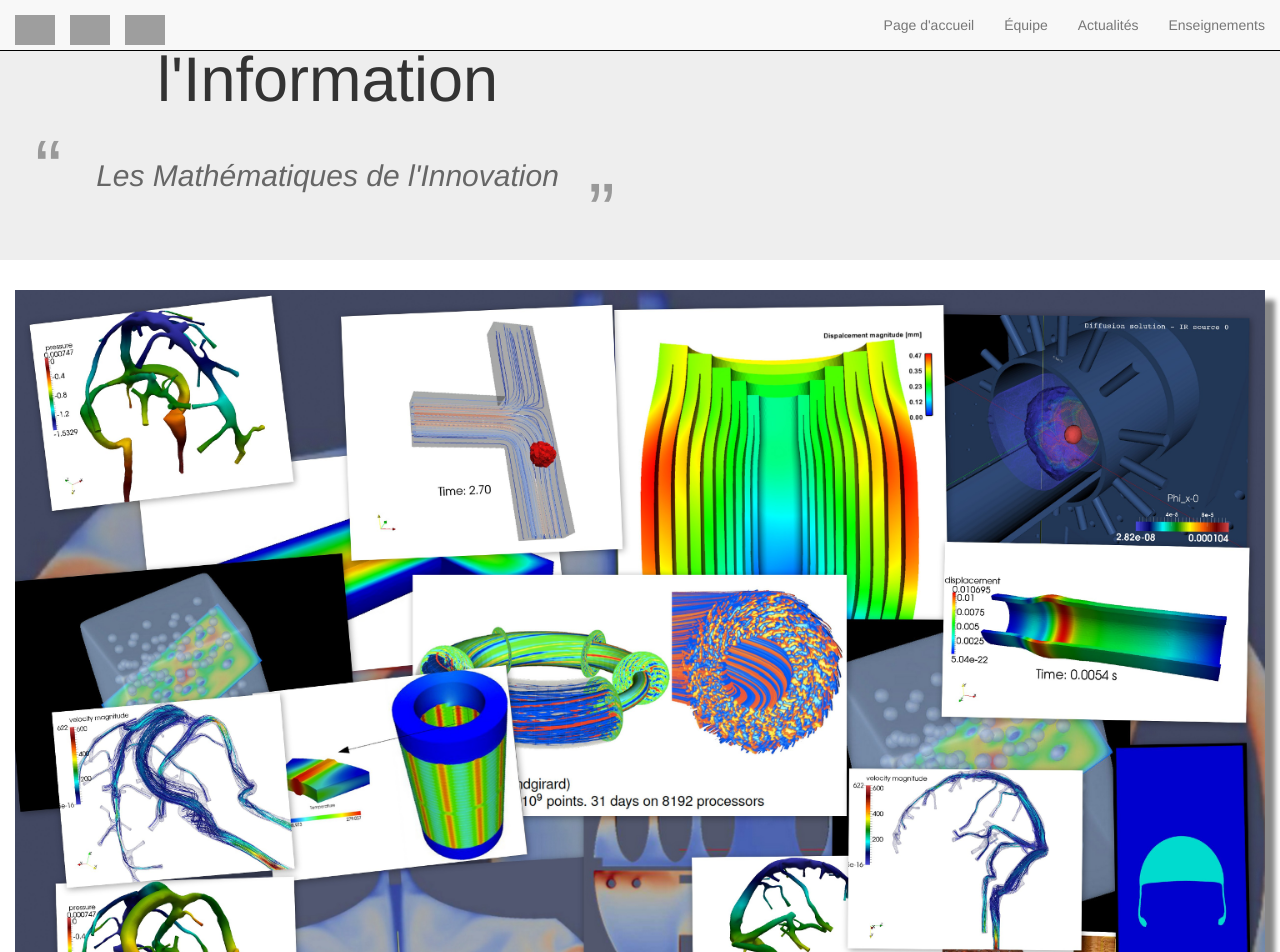
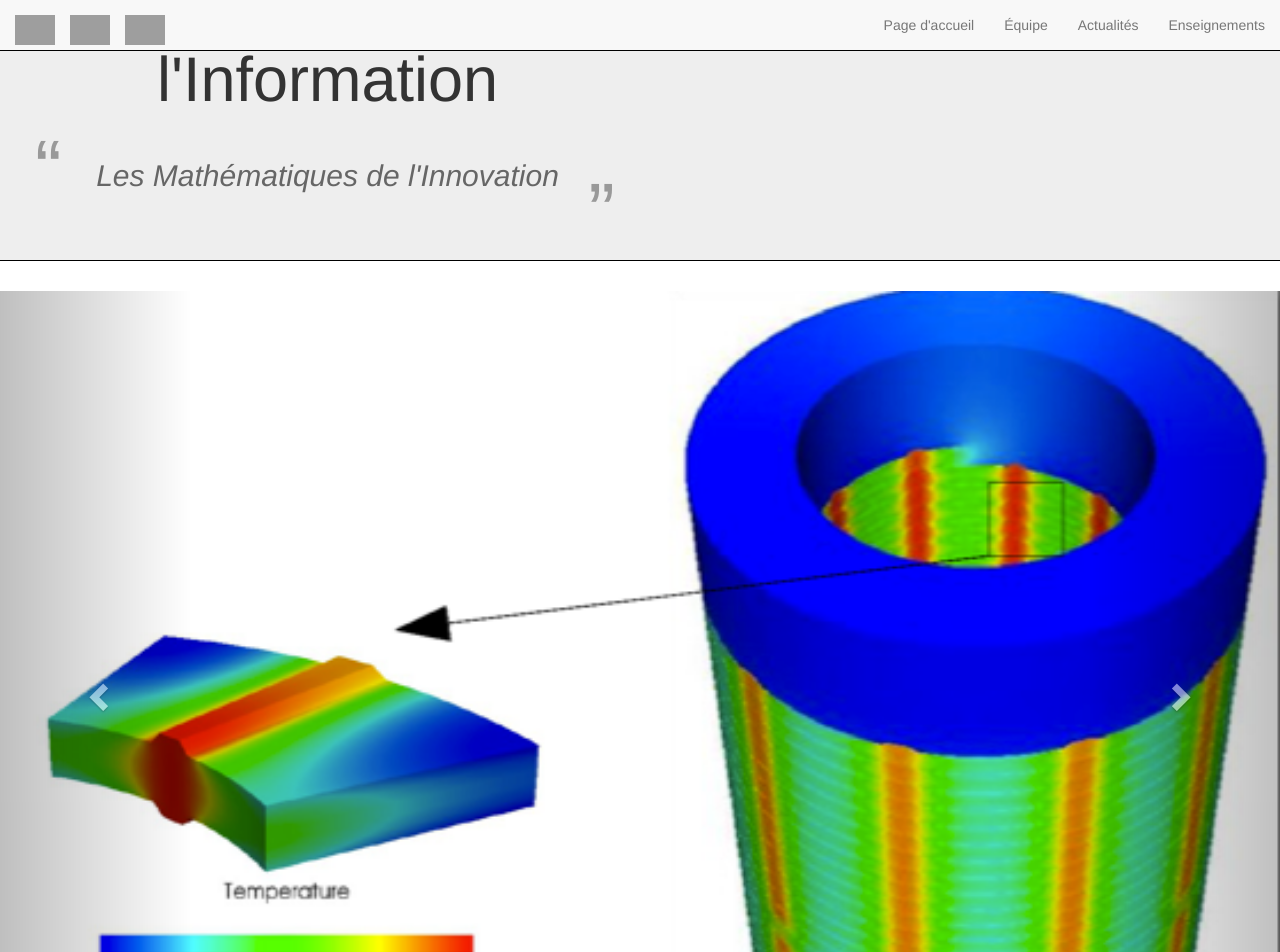
Before and after one commit to prudhomm/csmi.cemosis.fr, a Jekyll site: the page built from index.html, in a window 1280 px wide and 1400 px high, scrolled down 303 px. Shown: the top 952 px of the window. Built offline with Jekyll 4.4.1, drawn with Linux system fonts in a browser that asks for light colours; nearby versions of some CDN libraries; grey boxes are pictures that could not be loaded.

Commit message:
added slide show panel

```diff
--- a/_includes/main-body.html
+++ b/_includes/main-body.html
@@ -1,4 +1,4 @@
-<div class="jumbotron">
+<div class="jumbotron" style="border-bottom: 1px solid black">
   <div class="container-fluid">
     <div class="row-fluid">
       <div class="col-md-6">
@@ -17,14 +17,54 @@
   </div>
 </div>
 
-
+<!--
 <div class="container-fluid">
-    <!--<img id="gallery" alt="Gallery image." class="img-rounded" src="images/gallery.png" height="600" width="800">-->
     <img id="gallery" alt="Gallery image." class="img-responsive" src="/images/gallery.png" >
 
+</div>-->
+
+<div id="slide-show" class="carousel slide" data-ride="carousel">
+  <!-- Indicators -->
+  <ol class="carousel-indicators">
+    <li data-target="#slide-show" data-slide-to="0" class="active"></li>
+    <li data-target="#slide-show" data-slide-to="1"></li>
+    <li data-target="#slide-show" data-slide-to="2"></li>
+  </ol>
+
+  <div class="carousel-inner" role="listbox">
+    <div class="item active">
+      <img src="/images/slide/gallery.png">
+        <div class="carousel-caption">
+          <h2 style="background-color:black">Description...</h2>
+        </div>
+    </div>
+    <div class="item">
+      <img src="/images/slide/lncmi-1.png">
+        <div class="carousel-caption">
+          <div class="carousel-caption">
+          <h2 style="background-color:black">Description...</h2>
+          </div>
+        </div>
+    </div>
+    <div class="item">
+      <img src="/images/slide/vivabrain-stream-2.png">
+      <div class="carousel-caption">
+          <div class="carousel-caption">
+          <h2 style="background-color:black">Description...</h2>
+        </div>
+        </div>
+    </div>
+  </div>
+
+  <a class="left carousel-control" href="#slide-show" role="button" data-slide="prev">
+  <span class="glyphicon glyphicon-chevron-left" aria-hidden="true"></span>
+  <span class="sr-only">Précédent</span>
+  </a>
+  <a class="right carousel-control" href="#slide-show" role="button" data-slide="next">
+    <span class="glyphicon glyphicon-chevron-right" aria-hidden="true"></span>
+    <span class="sr-only">Suivant</span>
+  </a>
 </div>
-
-
 
 <div id="panel-sections" class="container-fluid">
   <div id="sections"class="centered">
--- a/_includes/script.html
+++ b/_includes/script.html
@@ -1,7 +1,6 @@
 <script src="https://code.jquery.com/jquery-1.11.3.min.js"></script>
+<script src="https://maxcdn.bootstrapcdn.com/bootstrap/3.3.5/js/bootstrap.min.js"></script>
 <script src="/js/jssocials.js"></script>
-
-
 <script src="/js/readmore.min.js"></script>
 
 
--- a/stylesheet/custom.css
+++ b/stylesheet/custom.css
@@ -1,5 +1,27 @@
 body {
   padding-top: 50px;
+}
+
+.carousel-indicators li {
+  background-color: #3366CC;
+}
+.carousel-indicators .active {
+  background-color: #CC0000;
+}
+
+.carousel-inner {
+  height: 800px;
+}
+
+.carousel-inner .item {
+  overflow: hidden;
+  max-height: 100%;
+  max-width: 100%;s
+}
+
+.carousel-inner .item img {
+    width: 100%;
+    min-height: 100%;
 }
 
 div .container-fluid {
@@ -8,13 +30,8 @@
 hr {
   margin: 0px;
 }
-/* table of contents tocify style */
-@media (max-width: 767px) {
-    #toc {
-        position: relative;
-        width: 100%;
-    }
-}
+
+
 
 .col-centered {
   float: none;
```
Also changed, not shown: images/slide/gallery.png (renamed from images/gallery.png), images/slide/lncmi-1.png (added), images/slide/vivabrain-stream-2.png (added).
